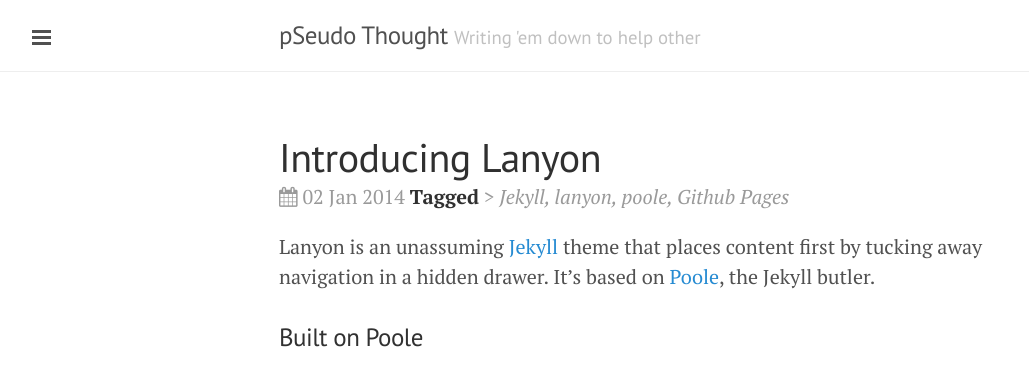
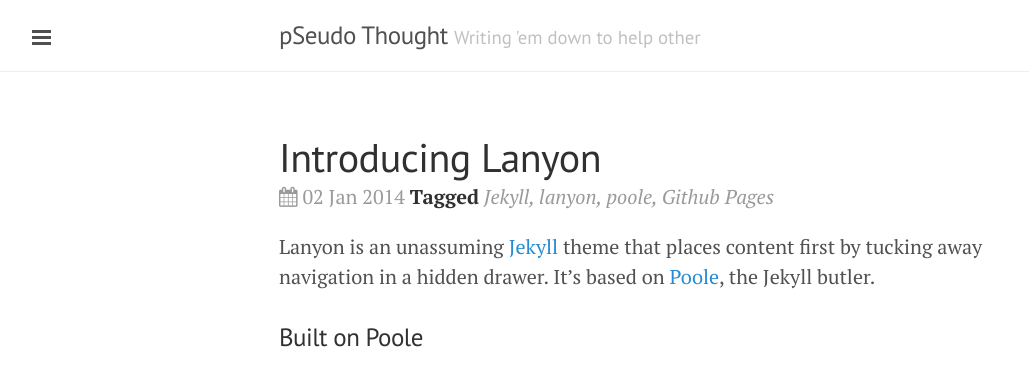
Before and after one commit to DharmeshPandav/dharmeshpandav.github.io, a Jekyll site: the page built from _posts/2014-01-02-introducing-lanyon.md, in a window 1280 px wide. Shown: the top 369 px of the page, without its empty margins (1-1030 px from the left). Built offline with Jekyll 4.4.1, drawn with Linux system fonts in a browser that asks for light colours; nearby versions of some CDN libraries; Markdown is read by kramdown in place of the engine named in the settings.

Commit message:
changed config

```diff
--- a/_layouts/post.html
+++ b/_layouts/post.html
@@ -10,7 +10,7 @@ comments:   true
             <i class="fa fa-calendar"></i>
             {{ page.date | date_to_string }}
             <strong>Tagged</strong>
-             <em>>  {{ page.tags | join: ", "}}</em>
+             <em> {{ page.tags | join: ", "}}</em>
         </span>
     </span>
     {{ content }}
```
